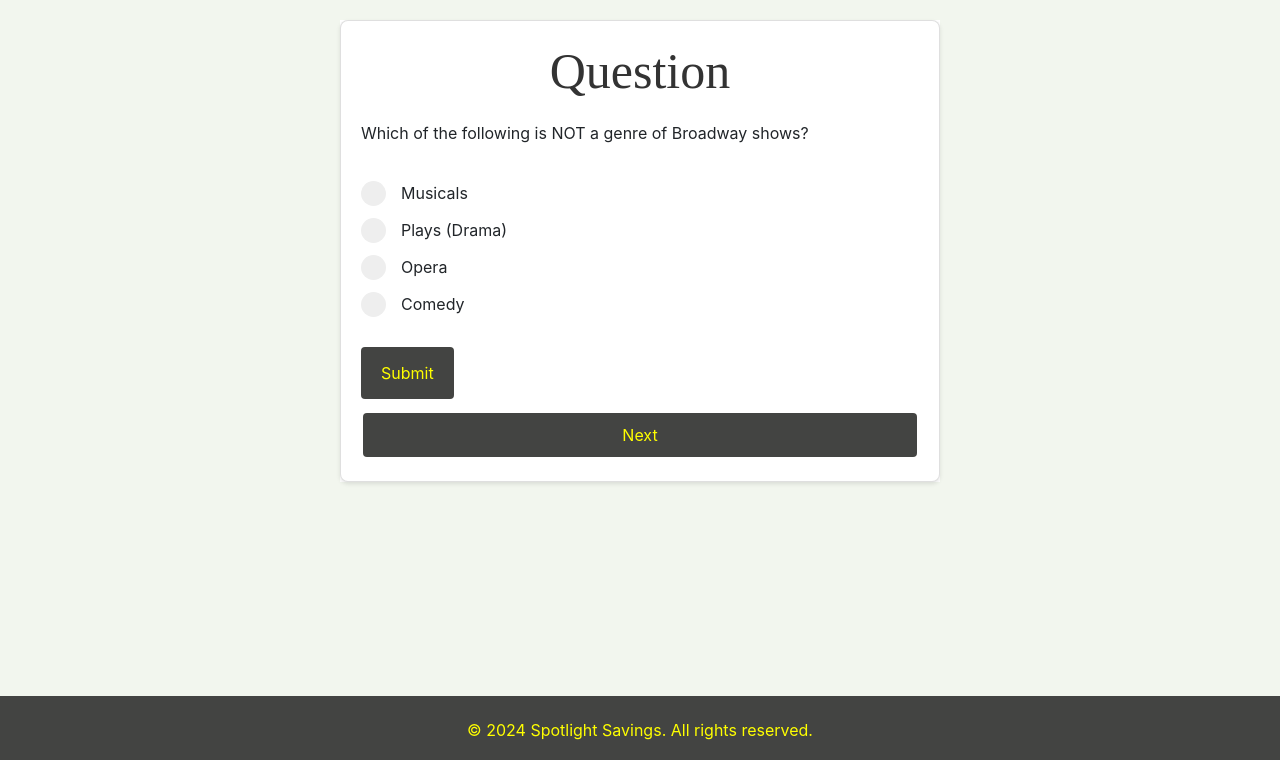
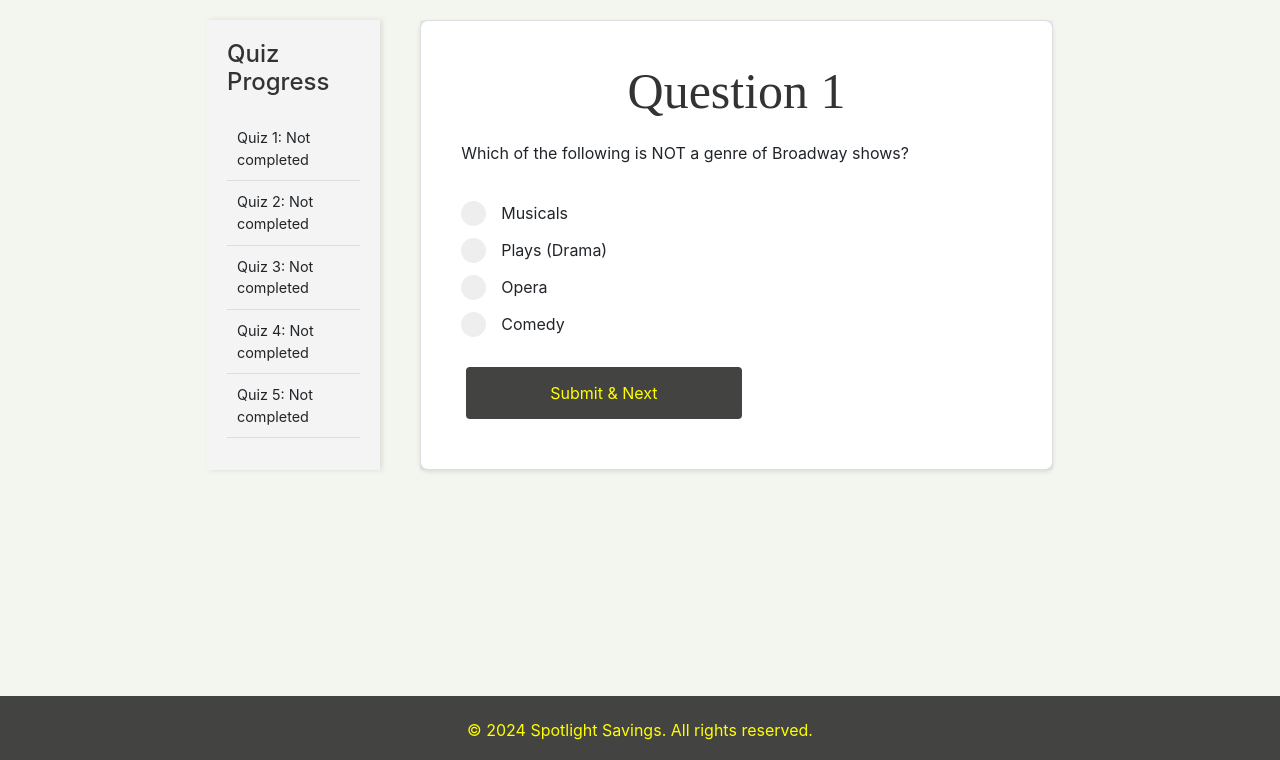
Before and after one commit to sy2982/Spotlight-Savings-Navigating-Broadway-Gems-Deals, a Flask app: page /quiz/1 in a window 1280 px wide. Shown: the part 64-824 px from the top of the page. Run offline with Flask 3, Linux system fonts and the light colour scheme; some libraries are stand-ins or nearby versions.

Commit message:
change quiz section merge submit and next button add redo quiz and add a side bar

```diff
--- a/app.py
+++ b/app.py
@@ -17,36 +17,76 @@ user_responses = {}
 @app.route('/')
 def home():
     return render_template('index.html')
-
+"""
 @app.route('/quiz/<int:quiz_id>', methods=['GET', 'POST'])
 def quiz(quiz_id):
     if request.method == 'POST':
-        # Save user response
         user_response = request.form.get('option')
         user_responses[quiz_id] = user_response
 
     quiz = quizzes.get(quiz_id)
     if quiz is None:
-        return redirect(url_for('home'))  # Redirect to home if the quiz does not exist
+        return redirect(url_for('home'))
 
-    # Retrieve previous response if it exists
     previous_response = user_responses.get(quiz_id)
 
-    return render_template('quiz.html', quiz=quiz, quiz_id=quiz_id, total_quizzes=len(quizzes), response=previous_response)
+    # Prepare progress data
+    progress = {}
+    for id, data in quizzes.items():
+        progress[id] = {
+            'completed': id in user_responses,
+            'user_answer': user_responses.get(id)
+        }
 
+    return render_template('quiz.html', quiz=quiz, quiz_id=quiz_id, total_quizzes=len(quizzes), response=previous_response, progress=progress)
+"""
+@app.route('/quiz/<int:quiz_id>', methods=['GET', 'POST'])
+def quiz(quiz_id):
+    if request.method == 'POST':
+        user_response = request.form.get('option')
+        if user_response:  # Make sure there is a response before saving
+            user_responses[quiz_id] = user_response
+
+        # Redirect to the next quiz, or to the results if it's the last quiz
+        next_quiz_id = quiz_id + 1
+        if next_quiz_id <= len(quizzes):
+            return redirect(url_for('quiz', quiz_id=next_quiz_id))
+        else:
+            return redirect(url_for('results'))
+
+    quiz = quizzes.get(quiz_id)
+    if quiz is None:
+        return redirect(url_for('home'))
+
+    previous_response = user_responses.get(quiz_id)
+
+    # Prepare progress data
+    progress = {}
+    for id, data in quizzes.items():
+        progress[id] = {
+            'completed': id in user_responses,
+            'user_answer': user_responses.get(id)
+        }
+
+    return render_template('quiz.html', quiz=quiz, quiz_id=quiz_id, total_quizzes=len(quizzes), response=previous_response, progress=progress)
 
 @app.route('/results')
 def results():
     results_data = []
-    for quiz_id, user_response in user_responses.items():
-        question_data = quizzes[quiz_id]
+    for quiz_id, question_data in quizzes.items():
+        user_response = user_responses.get(quiz_id, "Did not answer")  # Get user's answer or default to "Did not answer"
+        is_correct = (user_response == question_data['answer'])
         results_data.append({
             'question': question_data['question'],
             'user_answer': user_response,
             'correct_answer': question_data['answer'],
-            'is_correct': user_response == question_data['answer']
+            'is_correct': is_correct
         })
     return render_template('quiz_results.html', results=results_data)
+@app.route('/restart', methods=['GET', 'POST'])
+def restart_quiz():
+    user_responses.clear()  # Clear all entries in the user_responses dictionary
+    return redirect(url_for('quiz', quiz_id=1))
 
 @app.route('/discover_your_show')
 def discover_your_show():
--- a/static/quiz_styles.css
+++ b/static/quiz_styles.css
@@ -2,16 +2,77 @@
 body {
     background-color: rgb(242, 246, 238); /* Set the background color to yellow */
 }
+#c {
+    width: 70%;
+    max-width: 100%;
+    padding-right: 15px;
+    padding-left: 15px;
+    margin-right: auto;
+    margin-left: auto;
+    margin-top: 20px;
+    display: flex;
+    min-height: 50vh; /* Ensures full vertical height */
+    align-items: stretch; /* Ensures children stretch to the same height */
+}
+
+/* Sidebar styles */
+.sidebar a.quiz-link {
+    text-decoration: none;
+    color: inherit;
+}
+
+.sidebar a.quiz-link:hover {
+    text-decoration: underline;
+}
+
+.sidebar {
+    width: 20%;
+    background-color: #f4f4f4;
+    padding: 20px;
+    box-shadow: 2px 0px 5px rgba(0,0,0,0.1); /* Adds a slight shadow to the sidebar */
+    margin-right: 20px;
+}
+
+.sidebar h2 {
+    margin-bottom: 20px;
+    font-size: 1.5em;
+    color: #333;
+}
+
+.sidebar ul {
+    list-style-type: none;
+    padding: 0;
+    margin: 0; /* Removes default margin */
+}
+
+.sidebar ul li {
+    padding: 10px;
+    border-bottom: 1px solid #ddd;
+    font-size: 0.9em;
+}
+
+.sidebar ul li.completed {
+    color: #4CAF50;
+}
+
+.sidebar ul li.not-completed {
+    color: #f44336;
+}
+
+/* Quiz container styles */
 .quiz-container {
-    max-width: 600px;
-    margin: auto;
-    background-color:#fff;
+    flex: 1; /* Allows container to fill the remaining horizontal space */
+    display: flex;
+    justify-content: center; /* Centers the quiz card horizontally */
+    background-color: #e9ecef; /* Light background for the quiz area */
+     margin-left: 20px;
+    margin-right: 20px;
 }
 .card {
-    padding: 20px;
+    flex: 1;
+    padding: 40px;
     border-radius: 8px;
     box-shadow: 0 2px 4px rgba(0, 0, 0, 0.1);
-    margin-bottom: 20px;
 }
 
 h1 {
@@ -62,36 +123,27 @@ h1 {
     border-radius: 50%;
     background: #2196F3; /* Change inner circle color when checked */
 }
+.button-container {
+    display: flex;
+    justify-content: space-between; /* Ensures buttons are evenly spaced */
+    align-items: center;
+}
 
-
-#submit-btn {
+#submit-btn, .prev-next-btn {
+    flex: 1 1 50%; /* Ensures each button can grow to fill 50% of the container */
+    max-width: 50%; /* Prevents any button from exceeding half of the container's width */
     background-color: rgb(67, 68, 66);
     color: yellow;
     padding: 14px 20px;
-    margin: 10px 0;
+    margin: 10px 5px; /* Small margin for spacing between buttons */
     border: none;
     border-radius: 4px;
     cursor: pointer;
     transition: background-color 0.3s;
 }
 
-.prev-next-btn {
-    background-color: rgb(67, 68, 66);
-    color: yellow;
-    border: none;
-    padding: 10px 20px;
-    text-align: center;
-    text-decoration: none;
-    display: inline-block;
-    font-size: 16px;
-    margin: 4px 2px;
-    cursor: pointer;
-    border-radius: 4px;
-    transition: background-color 0.3s;
-}
-
-.prev-next-btn:hover {
-   background-color: yellow;
+.prev-next-btn:hover, #submit-btn:hover {
+    background-color: yellow;
     color: rgb(67, 68, 66);
 }
 #submit-btn.active {
@@ -128,3 +180,17 @@ h1 {
 .result-item.incorrect {
     border-left: 5px solid red;
 }
+.redo-button {
+    background-color: #4CAF50; /* Green background */
+    color: white;
+    padding: 12px 20px;
+    margin: 20px 0;
+    border: none;
+    border-radius: 4px;
+    cursor: pointer;
+    transition: background-color 0.3s;
+}
+
+.redo-button:hover {
+    background-color: #45a049; /* Darker green on hover */
+}
--- a/templates/quiz.html
+++ b/templates/quiz.html
@@ -5,9 +5,28 @@
        <link rel="stylesheet" href="{{ url_for('static', filename='quiz_styles.css') }}">
 {% endblock %}
 {% block content %}
+<div id="c">
+    <div class="sidebar">
+   <h2>Quiz Progress</h2>
+   <ul>
+       {% for id, data in progress.items() %}
+       <li>
+           <a href="{{ url_for('quiz', quiz_id=id) }}" class="quiz-link">
+               Quiz {{ id }}:
+               {% if data.completed %}
+               Completed (Answer: {{ data.user_answer }})
+               {% else %}
+               Not completed
+               {% endif %}
+           </a>
+       </li>
+       {% endfor %}
+   </ul>
+</div>
+
     <div class="quiz-container">
         <div id="question-card" class="card">
-        <h1 class="title">Question</h1>
+            <h1 class="title">Question {{ quiz_id }}</h1>
             <p>{{ quiz.question }}</p>
             <form id="quiz-form" method="POST">
                 <div class="options-container">
@@ -19,16 +38,14 @@
                     </label>
                     {% endfor %}
                 </div>
-            <button type="submit" id="submit-btn">Submit</button>
+                <div class="button-container">
+                    {% if quiz_id > 1 %}
+                    <button type="button" class="prev-next-btn" onclick="location.href='{{ url_for('quiz', quiz_id=quiz_id-1) }}'">Previous</button>
+                    {% endif %}
+                    <button type="submit" id="submit-btn">Submit & Next</button>
+                </div>
             </form>
-    {% if quiz_id > 1 %}
-        <a href="{{ url_for('quiz', quiz_id=quiz_id-1) }}" class="prev-next-btn">Previous</a>
-    {% endif %}
-    {% if quiz_id < total_quizzes %}
-        <a href="{{ url_for('quiz', quiz_id=quiz_id+1) }}" class="prev-next-btn">Next</a>
-    {% else %}
-        <a href="{{ url_for('results') }}" class="prev-next-btn">See Results</a>
-    {% endif %}
+        </div>
     </div>
 </div>
 {% endblock %}
--- a/templates/quiz_results.html
+++ b/templates/quiz_results.html
@@ -5,6 +5,7 @@
 {% block head %}
 <link rel="stylesheet" href="{{ url_for('static', filename='quiz_styles.css') }}">
 {% endblock %}
+
 {% block content %}
 <div class="results-container">
    <h1 class="title">Quiz Results</h1>
@@ -17,5 +18,6 @@
        </li>
        {% endfor %}
    </ul>
+   <button onclick="location.href='{{ url_for('restart_quiz') }}'" class="redo-button">Redo Quiz</button>
 </div>
 {% endblock %}
```
Lines whose indentation alone changed are shown as unchanged.
